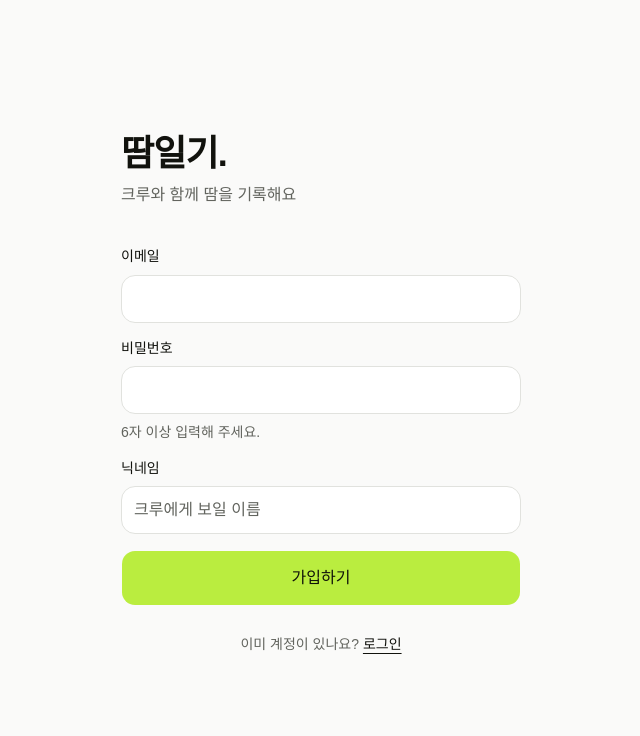
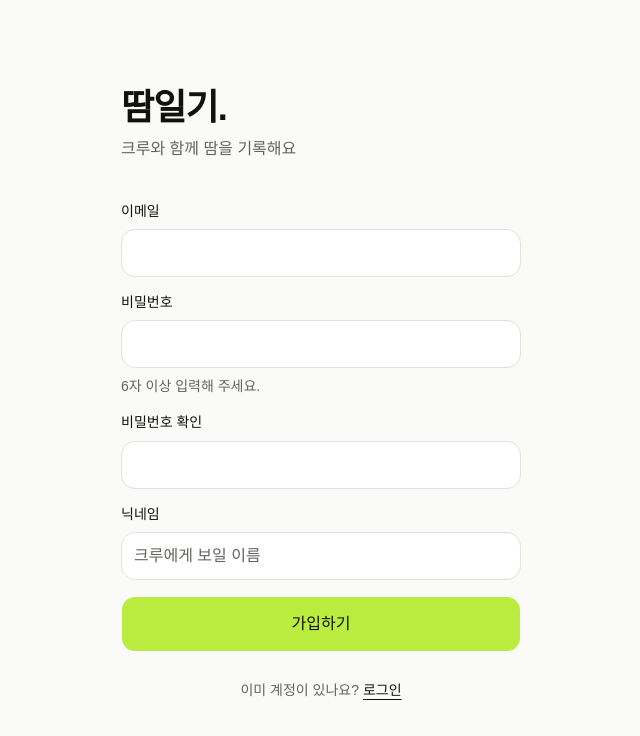
Before and after one commit to tjdsksro90/sweat-log, a Next.js app: page /signup in a window 1280 px wide. Shown: the top 736 px of the page, without its empty margins (319-959 px from the left). Built offline with nearby package versions, Linux system fonts and the light colour scheme; a web font is replaced by a local one.

Commit message:
feat: 회원가입 비밀번호 확인 입력 추가 (#23)
* feat: 가입 검증에 비밀번호 확인 일치 검사 추가

* feat: 회원가입 폼에 비밀번호 확인 입력 추가

```diff
--- a/src/features/auth/api/auth-actions.ts
+++ b/src/features/auth/api/auth-actions.ts
@@ -24,8 +24,10 @@ export const login = async (_state: AuthFormState, formData: FormData): Promise<
 export const signup = async (_state: AuthFormState, formData: FormData): Promise<AuthFormState> => {
   const email = readField(formData, "email").trim();
   const password = readField(formData, "password");
+  // 확인 값은 오타 검사에만 쓰고 Supabase에는 보내지 않는다.
+  const passwordConfirm = readField(formData, "passwordConfirm");
   const nickname = readField(formData, "nickname").trim();
-  const validationError = validateSignup(email, password, nickname);
+  const validationError = validateSignup({ email, password, passwordConfirm, nickname });
   if (validationError) return { error: validationError };
 
   const supabase = await createClient();
--- a/src/features/auth/index.ts
+++ b/src/features/auth/index.ts
@@ -1,3 +1,3 @@
 export { login, logout, signup } from "./api/auth-actions";
-export { type AuthFormState, INITIAL_AUTH_FORM_STATE } from "./model/auth-form";
+export { type AuthFormState, INITIAL_AUTH_FORM_STATE, PASSWORD_MISMATCH_MESSAGE } from "./model/auth-form";
 export { LogoutButton } from "./ui/logout-button";
--- a/src/features/auth/model/auth-form.ts
+++ b/src/features/auth/model/auth-form.ts
@@ -12,9 +12,19 @@ export const validateLogin = (email: string, password: string) => {
   return null;
 };
 
-export const validateSignup = (email: string, password: string, nickname: string) => {
+export const PASSWORD_MISMATCH_MESSAGE = "비밀번호가 서로 달라요.";
+
+type SignupInput = {
+  email: string;
+  password: string;
+  passwordConfirm: string;
+  nickname: string;
+};
+
+export const validateSignup = ({ email, password, passwordConfirm, nickname }: SignupInput) => {
   const loginError = validateLogin(email, password);
   if (loginError) return loginError;
+  if (password !== passwordConfirm) return PASSWORD_MISMATCH_MESSAGE;
 
   const trimmed = nickname.trim();
   if (trimmed.length < 1 || trimmed.length > 20) return "닉네임은 1~20자로 적어 주세요.";
--- a/src/pages/auth/ui/auth-form.tsx
+++ b/src/pages/auth/ui/auth-form.tsx
@@ -1,12 +1,12 @@
 "use client";
 
-import { useActionState } from "react";
+import { useActionState, useRef, useState } from "react";
 
 import Link from "next/link";
 
-import { type AuthFormState, INITIAL_AUTH_FORM_STATE } from "@/features/auth";
+import { type AuthFormState, INITIAL_AUTH_FORM_STATE, PASSWORD_MISMATCH_MESSAGE } from "@/features/auth";
 import { Button } from "@/shared/ui/button";
-import { Field, FieldDescription, FieldLabel } from "@/shared/ui/field";
+import { Field, FieldDescription, FieldError, FieldLabel } from "@/shared/ui/field";
 import { Input } from "@/shared/ui/input";
 
 type AuthFormProps = {
@@ -17,6 +17,20 @@ type AuthFormProps = {
 export function AuthForm({ action, mode }: AuthFormProps) {
   const [state, formAction, isPending] = useActionState(action, INITIAL_AUTH_FORM_STATE);
   const isSignup = mode === "signup";
+  const passwordRef = useRef<HTMLInputElement>(null);
+  const passwordConfirmRef = useRef<HTMLInputElement>(null);
+  const isConfirmTouched = useRef(false);
+  const [showMismatch, setShowMismatch] = useState(false);
+
+  // 브라우저 검증에도 같은 문구를 걸어 두어, 다르면 제출 자체가 막히게 한다.
+  const syncPasswordMismatch = () => {
+    const confirm = passwordConfirmRef.current;
+    if (!confirm) return;
+    const isMismatch = confirm.value !== passwordRef.current?.value;
+    confirm.setCustomValidity(isMismatch ? PASSWORD_MISMATCH_MESSAGE : "");
+    // 확인 칸을 다 입력하기 전에는 오류를 띄우지 않는다.
+    if (isConfirmTouched.current) setShowMismatch(isMismatch && confirm.value.length > 0);
+  };
 
   return (
     <form action={formAction} className="flex flex-col gap-4">
@@ -32,11 +46,35 @@ export function AuthForm({ action, mode }: AuthFormProps) {
           minLength={6}
           aria-describedby={isSignup ? "password-hint" : undefined}
           name="password"
+          onChange={syncPasswordMismatch}
+          ref={passwordRef}
           required
           type="password"
         />
         {isSignup && <FieldDescription id="password-hint">6자 이상 입력해 주세요.</FieldDescription>}
       </Field>
+      {isSignup && (
+        <Field data-invalid={showMismatch || undefined}>
+          <FieldLabel htmlFor="passwordConfirm">비밀번호 확인</FieldLabel>
+          <Input
+            aria-describedby={showMismatch ? "password-confirm-error" : undefined}
+            aria-invalid={showMismatch || undefined}
+            autoComplete="new-password"
+            id="passwordConfirm"
+            minLength={6}
+            name="passwordConfirm"
+            onBlur={() => {
+              isConfirmTouched.current = true;
+              syncPasswordMismatch();
+            }}
+            onChange={syncPasswordMismatch}
+            ref={passwordConfirmRef}
+            required
+            type="password"
+          />
+          {showMismatch && <FieldError id="password-confirm-error">{PASSWORD_MISMATCH_MESSAGE}</FieldError>}
+        </Field>
+      )}
       {isSignup && (
         <Field>
           <FieldLabel htmlFor="nickname">닉네임</FieldLabel>
```
Also changed, not shown: 2 other files (tests, documents, lock files or other folders).
